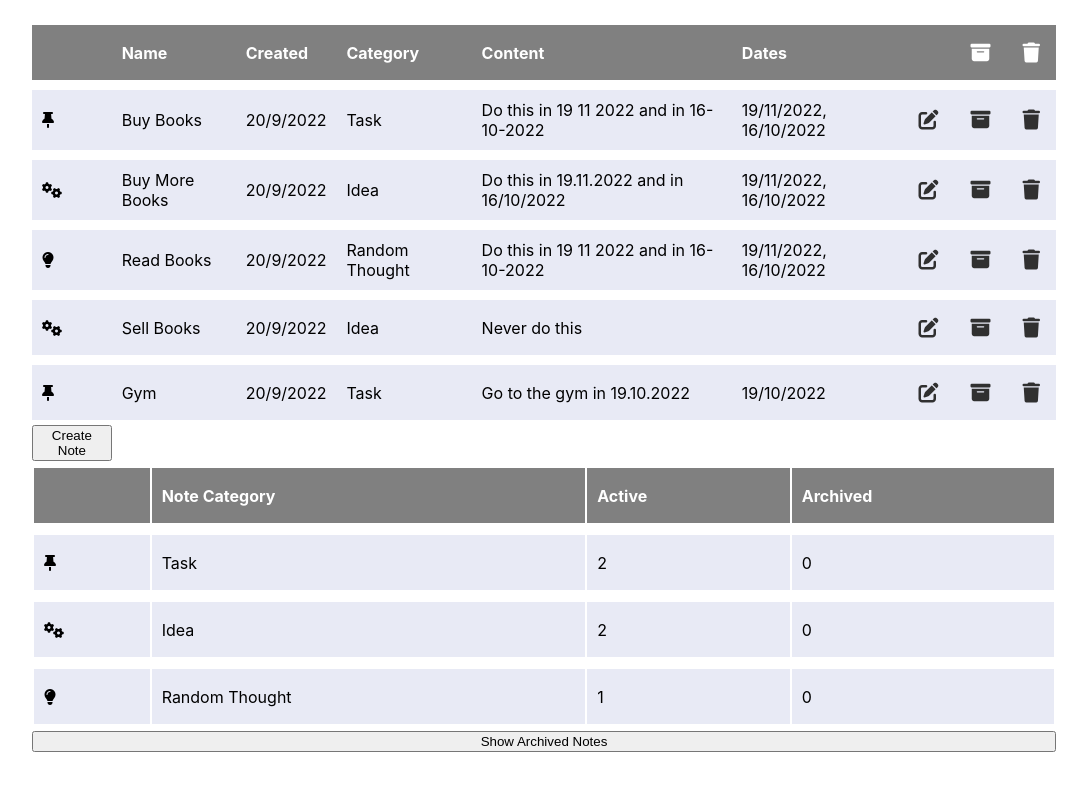
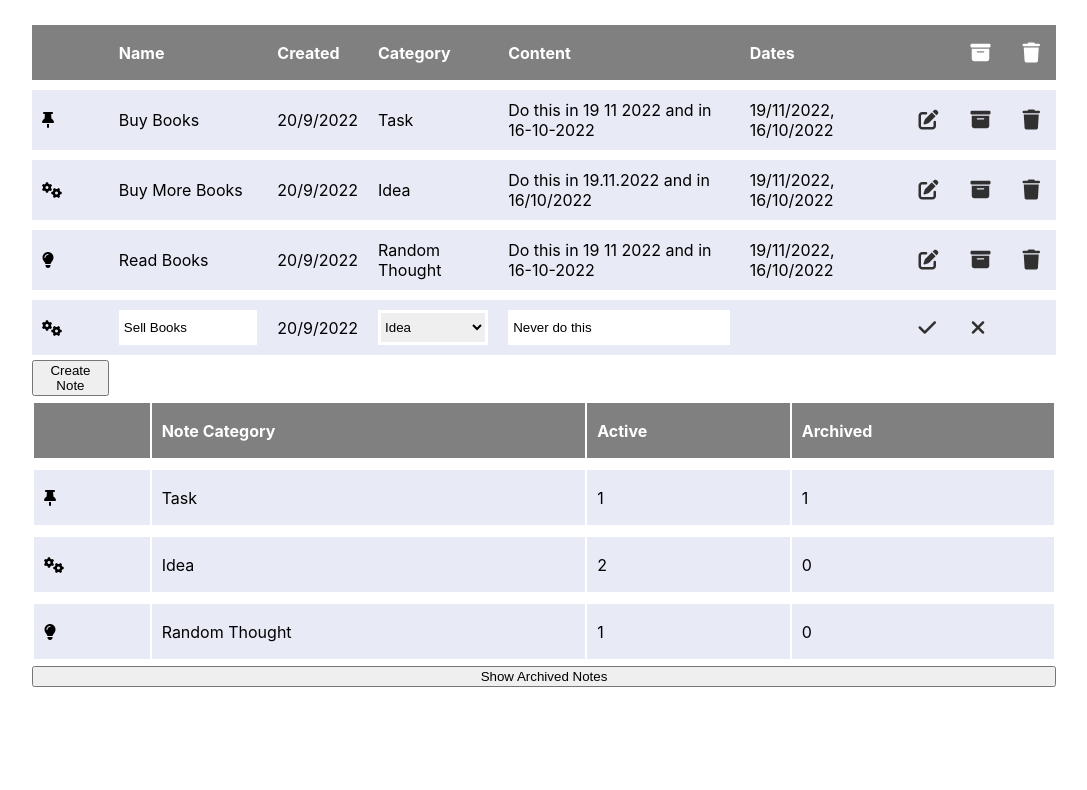
Before and after one commit to Kiriager/redancyhomeworks, a React (Create React App) app in the folder homework2/: page / in a window 1280 px wide. Shown: the top 790 px of the page, without its empty margins (96-1183 px from the left). Built offline with nearby package versions, Linux system fonts and the light colour scheme; the HTML template or start-up script is replaced by a standard one.

Commit message:
add editing functionality

```diff
--- a/homework2/src/App.tsx
+++ b/homework2/src/App.tsx
@@ -1,6 +1,6 @@
 import React from 'react';
 
-import { NotesTable, StatsTable, CreateNoteButton, TableStatusButton } from './features/note/NotesTable';
+import { NotesTable, StatsTable, CreateNoteButton, TableArchiveStatusButton } from './features/note/NotesTable';
 import './App.css';
 
 function App() {
@@ -12,7 +12,7 @@ function App() {
         <NotesTable />
 
         <StatsTable />
-        <TableStatusButton />
+        <TableArchiveStatusButton />
 
       </header>
     </div>
--- a/homework2/src/features/note/Note.ts
+++ b/homework2/src/features/note/Note.ts
@@ -19,6 +19,12 @@ export interface Note {
   content: string,
   category: Category,
   editStatus: boolean
+}
+
+export interface CategoryStats {
+  category: Category,
+  active: number,
+  archived: number
 }
 
 function extractDates(note: Note): string {
@@ -99,9 +105,9 @@ let initialNotesList:Note[] = [
   {id: 3, name: "Read Books", createDate: new Date(), category: categoriesList[2],
       content: "Do this in 19 11 2022 and in 16-10-2022", archivedStatus: false, editStatus: false},
   {id: 4, name: "Sell Books", createDate: new Date(), category: categoriesList[1],
-      content: "Never do this", archivedStatus: false, editStatus: false},
+      content: "Never do this", archivedStatus: false, editStatus: true},
   {id: 5, name: "Gym", createDate: new Date(), category: categoriesList[0],
-      content: "Go to the gym in 19.10.2022", archivedStatus: false, editStatus: false}
+      content: "Go to the gym in 19.10.2022", archivedStatus: true, editStatus: false}
 ]
 
 
@@ -112,10 +118,24 @@ export let noteService = {
   formatDate: formatDate,
   validate: validate,
   cleanUpFormData: cleanUpFormData,
+  getCategoryStats: getCategoryStats,
   initialNotesList: initialNotesList,
   categoriesList: categoriesList
 }
 
+export function getCategoryStats(notes: Note[], category: Category):CategoryStats {
+  let categoryStats = { category: category, active: 0, archived: 0 }
+  notes.forEach(note => {
+    if (note.category.categoryName == category.categoryName) {
+      if (note.archivedStatus) {
+        categoryStats.archived++
+      } else {
+        categoryStats.active++
+      }
+    }
+  })
+  return categoryStats
+}
 
 // notesList: [
 //   {
@@ -142,15 +162,6 @@ export let noteService = {
 
 // export interface Note {
 
-
-//       id: ++Note.previousId,
-//       name: data.name.trim(),
-//       createDate: new Date(),
-//       archivedStatus: false,
-//       content: data.content.trim(),
-//       category: { categoryName: data.categoryName.trim(), categoryIcon: "" },
-//       editStatus: false
-
 function validate(note: Note, categories: Category[]) {
   let errors = []
   if (note.name == "") {
--- a/homework2/src/features/note/NotesTable.tsx
+++ b/homework2/src/features/note/NotesTable.tsx
@@ -1,15 +1,16 @@
 import React, { useState } from 'react';
-import { CategoryStats, getCategoryStats} from "./notesSlice";
-import { Category, Note, noteService } from "./Note";
+
+import { Category, CategoryStats, Note, noteService } from "./Note";
 
 import { useAppSelector, useAppDispatch } from '../../app/hooks';
 
 import {
-  switchArchiveStatus, remove, edit, switchTableArchiveStatus, showCreateForm, hideCreateForm, add
+  switchArchiveStatus, remove, edit, switchTableArchiveStatus,
+  showCreateForm, hideCreateForm, add, discardEditForm, initiateEditNote
 } from './notesSlice';
 
 import styles from './Note.module.css';
-import notesSlice from './notesSlice';
+import notesActions from './notesSlice';
 
 export function NotesTable() {
   const formStatus = useAppSelector(state => state.notes.showCreateForm)
@@ -60,7 +61,7 @@ export function CreateNoteButton() {
   )
 }
 
-export function TableStatusButton() {
+export function TableArchiveStatusButton() {
   const dispatch = useAppDispatch();
   return (
     <button id="swap-table-status" className="outside"
@@ -81,27 +82,12 @@ export function StatsTable() {
       </thead>
       <tbody>
         {categories.map((category) => {
-          return (<CategoryStatsRow {...getCategoryStats(notes, category)} />)
+          return (<CategoryStatsRow {...noteService.getCategoryStats(notes, category)} />)
         })}
       </tbody>
     </table>
   )
 }
-
-
-// function getCategoryStats(notes: NoteData[], category: Category) {
-//   let categoryStats = { category: category, active: 0, archived: 0 }
-//   notes.forEach(note => {
-//     if (note.category.categoryName == category.categoryName) {
-//       if (note.archivedStatus) {
-//         categoryStats.archived++
-//       } else {
-//         categoryStats.active++
-//       }
-//     }
-//   })
-//   return categoryStats
-// }
 
 function CategoryStatsRow(categoryStats: CategoryStats) {
   return (
@@ -124,8 +110,6 @@ function CategoryIcon(category: Category) {
 
 function SingleNote(note: Note) {
   const dispatch = useAppDispatch();
-  //let note = prop.note
-
   return (
     <tr>
       <td><CategoryIcon {...note.category} /></td>
@@ -136,7 +120,7 @@ function SingleNote(note: Note) {
       <td>{noteService.extractDates(note)}</td>
       <td>
         <button className="edit-note-button" title="Edit Note"
-            onClick={() => dispatch(edit(note.id))}>
+          onClick={() => dispatch(initiateEditNote(note.id))}>
           <i className="fa-solid fa-pen-to-square"></i>
         </button>
       </td>
@@ -154,7 +138,6 @@ function SingleNote(note: Note) {
       </td>
     </tr>
   )
-
 }
 
 function NoteRows() {
@@ -163,7 +146,11 @@ function NoteRows() {
   return (
     <tbody>
       {notes.filter((note) => { return note.archivedStatus === tableArchiveStatus }).map((note) => {
+        if (note.editStatus) {
+          return (<EditNoteForm {...note}/>)
+        } else {
           return (<SingleNote {...note}/>)
+        }
         })
       }
     </tbody>
@@ -171,10 +158,7 @@ function NoteRows() {
 }
 
 function NoteForm() {
-  const dispatch = useAppDispatch();
-  let dates = ""
-  let createDate = ""
-
+  const dispatch = useAppDispatch()
   const [name, setName] = useState("")
   const [categoryName, setCategoryName] = useState(useAppSelector(state => {
     return state.notes.categoriesList[0].categoryName}))
@@ -182,35 +166,32 @@ function NoteForm() {
 
   return (
     <tr id="new-note">
-      <td><form id="note-form"></form></td>
+      <td></td>
       <td>
-        <input form="note-form" type="text" id="name" name="name" autoComplete="off"
+        <input type="text" name="name" autoComplete="off"
           value={name}
           onChange={(e) => { setName(e.target.value) }} />
       </td>
-      <td>{createDate}</td>
+      <td></td>
       <td>
-        <select name="category" form="note-form"
-          value={categoryName}
+        <select name="category" value={categoryName}
           onChange={(e) => { setCategoryName(e.target.value) }}>
           <CategoryOptions />
         </select>
       </td>
       <td>
-        <input form="note-form" type="text" name="content" autoComplete="off"
-          value={content}
+        <input type="text" name="content" autoComplete="off" value={content}
           onChange={(e) => { setContent(e.target.value) }} />
       </td>
-      <td>{dates}</td>
+      <td></td>
       <td>
-        <button form="note-form" type="button" className="add" title="Save Note"
+        <button type="button" className="add" title="Save Note"
           onClick={() => dispatch(add({ name: name, categoryName: categoryName, content: content }))}>
           <i className="fa-solid fa-check"></i>
         </button>
       </td>
       <td>
-        <button form="note-form" type="button" title="Discard Changes"
-          onClick={() => dispatch(hideCreateForm())}>
+        <button type="button" title="Discard Changes" onClick={() => dispatch(hideCreateForm())}>
           <i className="fa-solid fa-xmark"></i>
         </button>
       </td>
@@ -230,59 +211,47 @@ function CategoryOptions() {
   )
 }
 
+function EditNoteForm(note: Note) {
+  const dispatch = useAppDispatch()
+  const [name, setName] = useState(note.name)
+  const [categoryName, setCategoryName] = useState(note.category.categoryName)
+  const [content, setContent] = useState(note.content)
 
-// export function Counter() {
-//   const count = useAppSelector(selectCount);
-//   const dispatch = useAppDispatch();
-//   const [incrementAmount, setIncrementAmount] = useState('2');
-
-//   const incrementValue = Number(incrementAmount) || 0;
-
-//   return (
-//     <div>
-//       <div className={styles.row}>
-//         <button
-//           className={styles.button}
-//           aria-label="Decrement value"
-//           onClick={() => dispatch(decrement())}
-//         >
-//           -
-//         </button>
-//         <span className={styles.value}>{count}</span>
-//         <button
-//           className={styles.button}
-//           aria-label="Increment value"
-//           onClick={() => dispatch(increment())}
-//         >
-//           +
-//         </button>
-//       </div>
-//       <div className={styles.row}>
-//         <input
-//           className={styles.textbox}
-//           aria-label="Set increment amount"
-//           value={incrementAmount}
-//           onChange={(e) => setIncrementAmount(e.target.value)}
-//         />
-//         <button
-//           className={styles.button}
-//           onClick={() => dispatch(incrementByAmount(incrementValue))}
-//         >
-//           Add Amount
-//         </button>
-//         <button
-//           className={styles.asyncButton}
-//           onClick={() => dispatch(incrementAsync(incrementValue))}
-//         >
-//           Add Async
-//         </button>
-//         <button
-//           className={styles.button}
-//           onClick={() => dispatch(incrementIfOdd(incrementValue))}
-//         >
-//           Add If Odd
-//         </button>
-//       </div>
-//     </div>
-//   );
-// }
+  return (
+    <tr>
+      <td><CategoryIcon {...note.category} /></td>
+      <td>
+        <input type="text" name="name" autoComplete="off"
+          value={name}
+          onChange={(e) => { setName(e.target.value) }} />
+      </td>
+      <td>{noteService.formatDate(note.createDate)}</td>
+      <td>
+        <select name="category" value={categoryName}
+          onChange={(e) => { setCategoryName(e.target.value) }}>
+          <CategoryOptions />
+        </select>
+      </td>
+      <td>
+        <input type="text" name="content" autoComplete="off" value={content}
+          onChange={(e) => { setContent(e.target.value) }} />
+      </td>
+      <td>{noteService.extractDates(note)}</td>
+      <td>
+        <button type="button" className="add" title="Save Note"
+          onClick={() => dispatch(edit({
+            data: {name: name, categoryName: categoryName, content: content},
+            noteId: note.id}))}>
+          <i className="fa-solid fa-check"></i>
+        </button>
+      </td>
+      <td>
+        <button type="button" title="Discard Changes"
+            onClick={() => dispatch(discardEditForm(note.id))}>
+          <i className="fa-solid fa-xmark"></i>
+        </button>
+      </td>
+      <td></td>
+    </tr>
+  )
+}
--- a/homework2/src/features/note/notesSlice.ts
+++ b/homework2/src/features/note/notesSlice.ts
@@ -12,11 +12,7 @@ export interface NotesState {
   ids: number
 }
 
-export interface CategoryStats {
-  category: Category,
-  active: number,
-  archived: number
-}
+
 
 const initialState: NotesState = {
   categoriesList: [
@@ -32,37 +28,37 @@ const initialState: NotesState = {
 
 
 
-export const noteSlice = createSlice({
+const noteSlice = createSlice({
   name: 'notes',
   initialState,
   reducers: {
-    add: (state, action:  PayloadAction<NoteFormData>) => {
-      console.log(action.payload);
+    add: (state, action: PayloadAction<NoteFormData>) => {
       state.showCreateForm = false
-      let formData = noteService.cleanUpFormData({
-        name: action.payload.name,
-        categoryName: action.payload.categoryName,
-        content: action.payload.content
-      })
+      let formData = noteService.cleanUpFormData(action.payload)
       let note = noteService.createNote(formData, state.ids)
       let errors = noteService.validate(note, state.categoriesList)
       if(!errors.length) {
-        state.notesList.push(note)
-        console.log(state.notesList);
-
+        state.notesList.push(note);
         state.ids++
       } else {
         console.log(errors);
       }
-
-      // Redux Toolkit allows us to write "mutating" logic in reducers. It
-      // doesn't actually mutate the state because it uses the Immer library,
-      // which detects changes to a "draft state" and produces a brand new
-      // immutable state based off those changes
-
     },
-    edit: (state, action: PayloadAction<number>) => {
-
+    edit: (state, action: PayloadAction<{data: NoteFormData, noteId: number}>) => {
+      let note = state.notesList.find((note) => { return note.id === action.payload.noteId })
+      if (typeof (note) != 'undefined') {
+        note.editStatus = false
+        let formData = noteService.cleanUpFormData(action.payload.data)
+        let updateNote = noteService.createNote(formData, state.ids)
+        let errors = noteService.validate(updateNote, state.categoriesList)
+        if(!errors.length) {
+          note.name = updateNote.name
+          note.content = updateNote.content
+          note.category = updateNote.category
+        } else {
+          console.log(errors);
+        }
+      }
     },
     // Use the PayloadAction type to declare the contents of `action.payload`
     remove: (state, action: PayloadAction<number>) => {
@@ -86,16 +82,27 @@ export const noteSlice = createSlice({
     },
     hideCreateForm: (state) => {
       state.showCreateForm = false
+    },
+    discardEditForm: (state, action: PayloadAction<number>) => {
+      let note = state.notesList.find((note) => { return note.id === action.payload })
+      if (typeof (note) != 'undefined') {
+        note.editStatus = false
+      }
+    },
+    initiateEditNote: (state, action: PayloadAction<number>) => {
+      let note = state.notesList.find((note) => { return note.id === action.payload })
+      if (typeof (note) != 'undefined') {
+        note.editStatus = true
+      }
     }
 
   },
-  // The `extraReducers` field lets the slice handle actions defined elsewhere,
-  // including actions generated by createAsyncThunk or in other slices.
 
 });
 
 export const { add, edit, switchArchiveStatus, remove, switchTableArchiveStatus,
-    showCreateForm, hideCreateForm} = noteSlice.actions;
+    showCreateForm, hideCreateForm, discardEditForm, initiateEditNote} = noteSlice.actions;
+
 
 // The function below is called a selector and allows us to select a value from
 // the state. Selectors can also be defined inline where they're used instead of
@@ -103,19 +110,6 @@ export const { add, edit, switchArchiveStatus, remove, switchTableArchiveStatus,
 //export const selectCategories = (state: RootState) => state.notes.categoriesList;
 
 
-export function getCategoryStats(notes: Note[], category: Category) {
-  let categoryStats = { category: category, active: 0, archived: 0 }
-  notes.forEach(note => {
-    if (note.category.categoryName == category.categoryName) {
-      if (note.archivedStatus) {
-        categoryStats.archived++
-      } else {
-        categoryStats.active++
-      }
-    }
-  })
-  return categoryStats
-}
 
 
 // export selectCategories = (state) => {
```
Also changed, not shown: homework2/src/features/counter/Counter.tsx (+4 -5 lines). Lines whose indentation alone changed are shown as unchanged.
